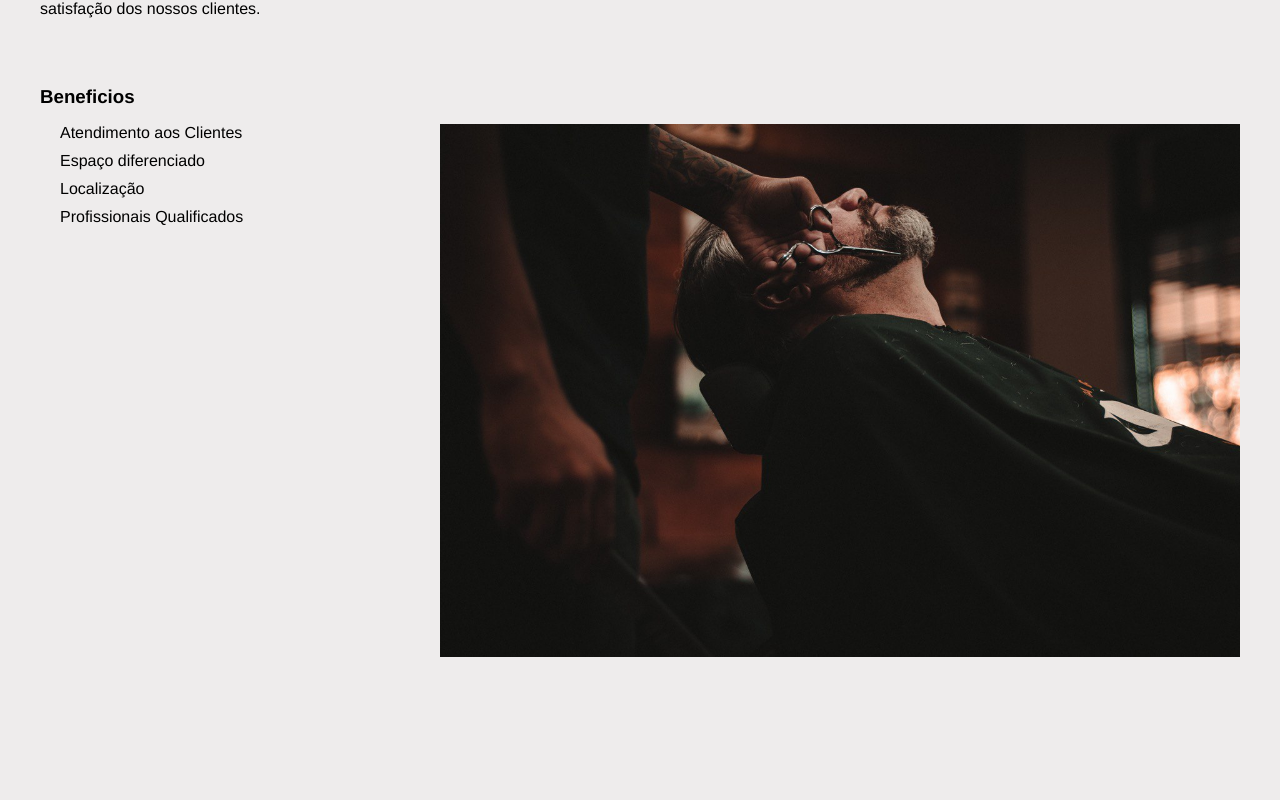
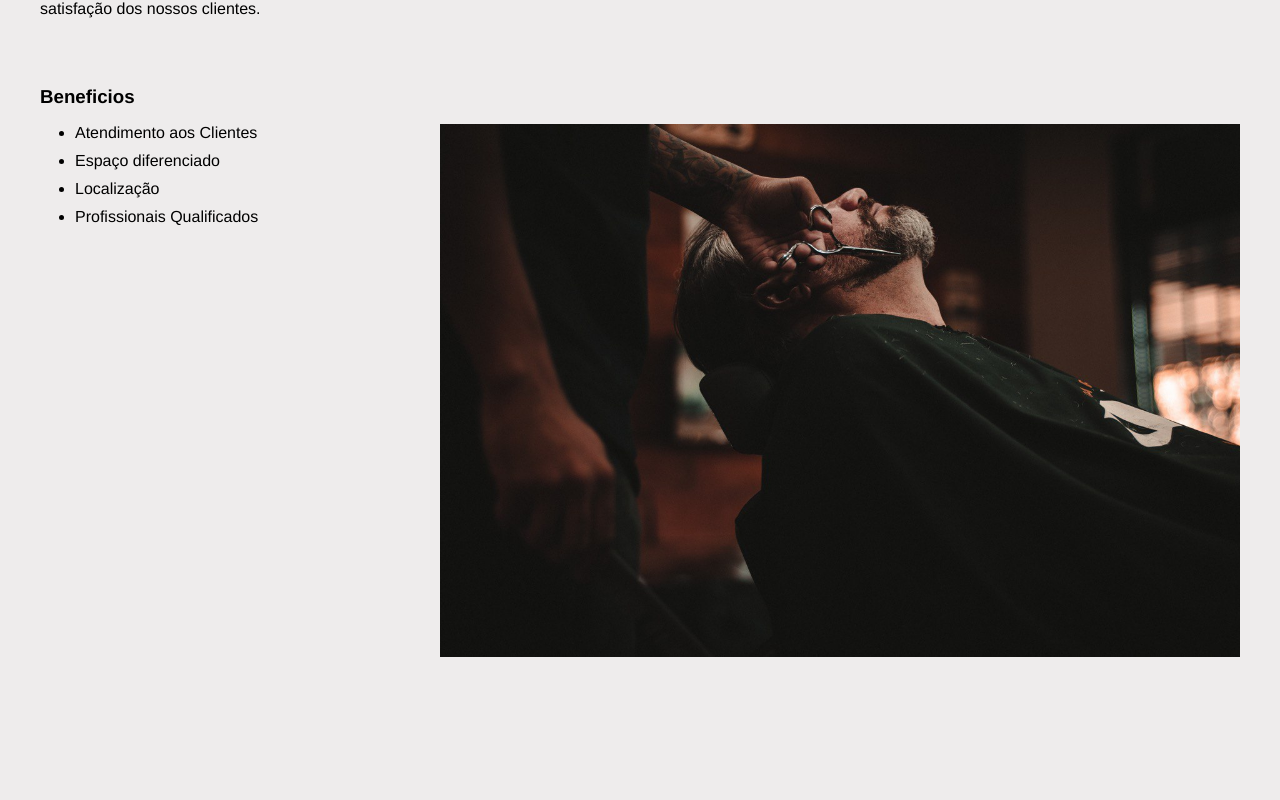
Before and after one commit to linusmanuel/barbearia-alura, a website: page index.html in a window 1280 px wide. Shown: the part 540-1340 px from the top of the page. Drawn offline with Linux system fonts and the light colour scheme.

Commit message:
feat: Add list style

```diff
--- a/styles.css
+++ b/styles.css
@@ -69,13 +69,12 @@ body {
 }
 
 .b-benefits__list {
-  list-style: none;
+  margin-left: 35px;
   margin-bottom: 30px;
 }
 
 .b-benefits__item {
   margin-bottom: 10px;
-  text-indent: 20px;
 }
 
 .b-benefits__picture {
```
